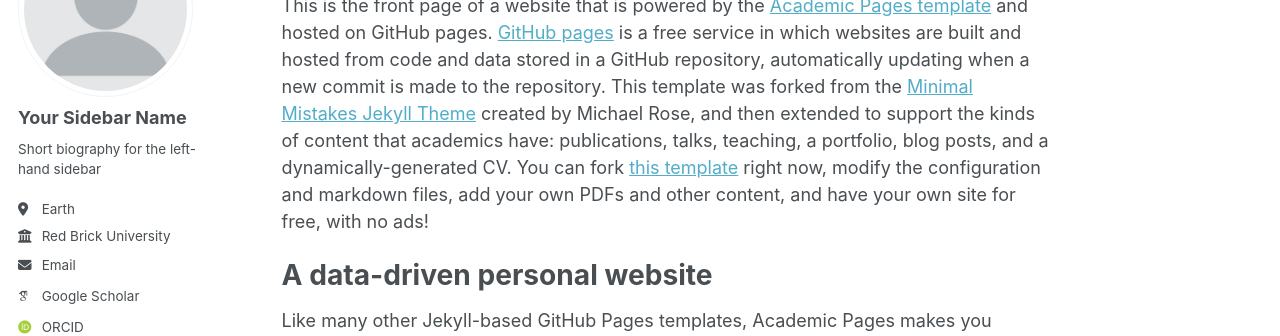
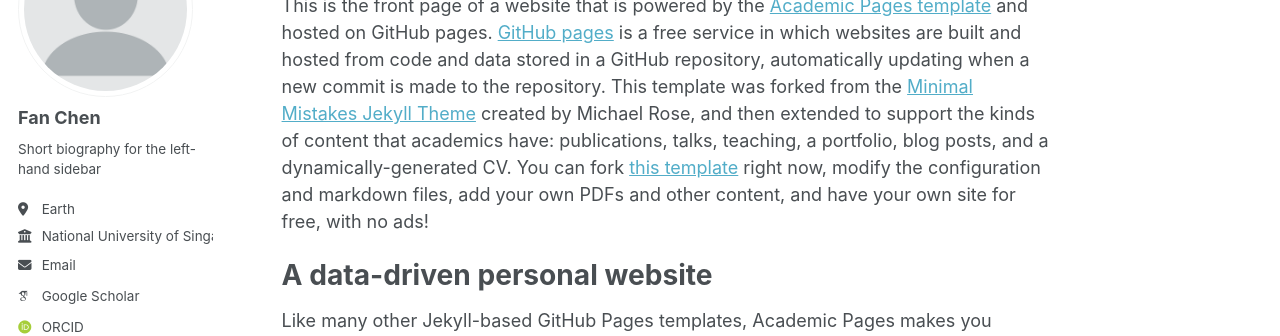
Before and after one commit to FanChenNUS/FanChenNUS.github.io, a Jekyll site: the page built from _pages/about.md, in a window 1280 px wide. Shown: the part 177-513 px from the top of the page. Built offline with Jekyll 4.4.1, drawn with Linux system fonts in a browser that asks for light colours; some web fonts are replaced.

Commit message:
Update _config.yml

```diff
--- a/_config.yml
+++ b/_config.yml
@@ -23,20 +23,20 @@ repository               : "academicpages/academicpages.github.io"
 author:
   # Biographic information
   avatar           : "profile.png"
-  name             : "Your Sidebar Name"
+  name             : "Fan Chen"
   pronouns         : # example: "she/her"
   bio              : "Short biography for the left-hand sidebar"
   location         : "Earth"
-  employer         : "Red Brick University"
+  employer         : "National University of Singapore"
   uri              : # URL
-  email            : "none@example.org"
+  email            : "e0348805@u.nus.edu"
 
   # Academic websites
   academia         : # URL
   arxiv            : # URL - Update with the correct link to your profile
-  googlescholar    : "https://scholar.google.com/citations?user=PS_CX0AAAAAJ"
+  googlescholar    : "https://scholar.google.com/citations?user=NSwBSDUAAAAJ&hl=en"
   impactstory      : # URL
-  orcid            : "http://orcid.org/yourorcidurl"
+  orcid            : "https://orcid.org/my-orcid?orcid=0000-0003-2823-6667"
   semantic         : # URL
   pubmed           : "https://www.ncbi.nlm.nih.gov/pubmed/?term=john+snow"
   researchgate     : # URL
```
